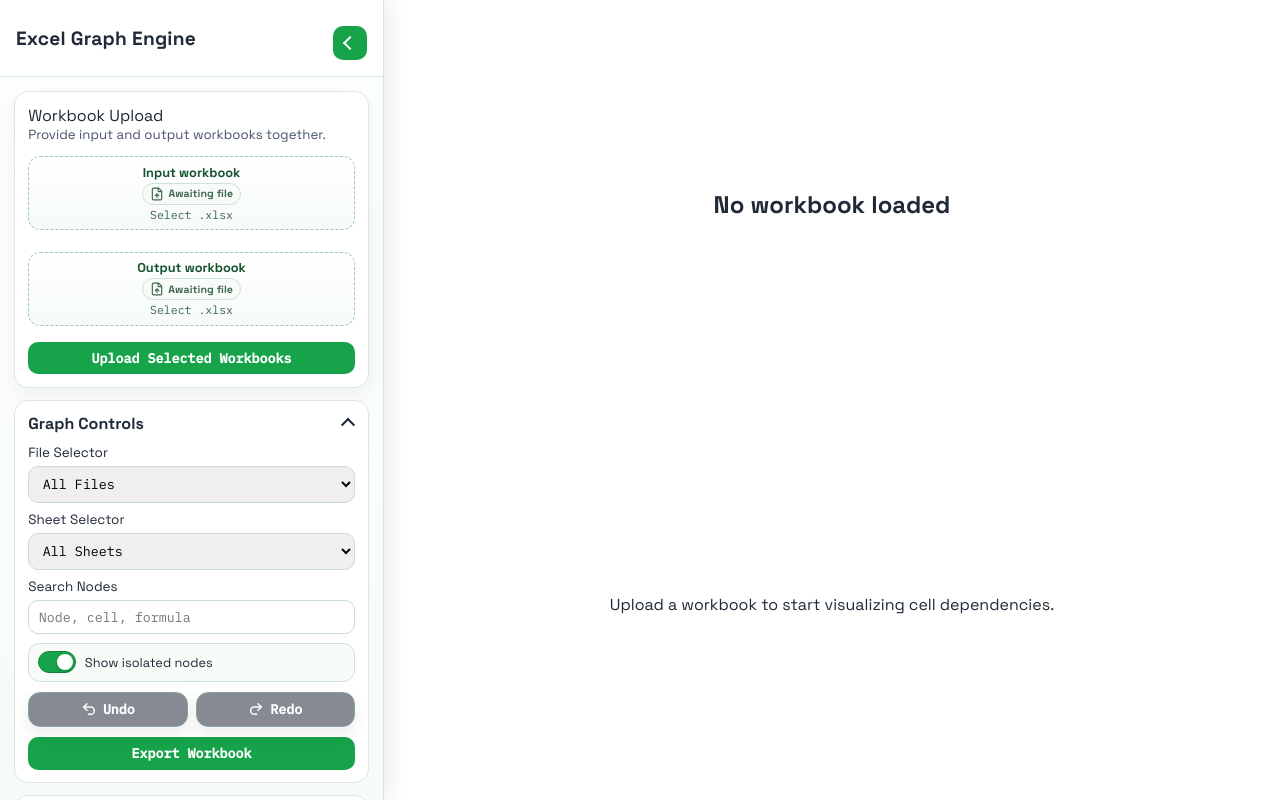
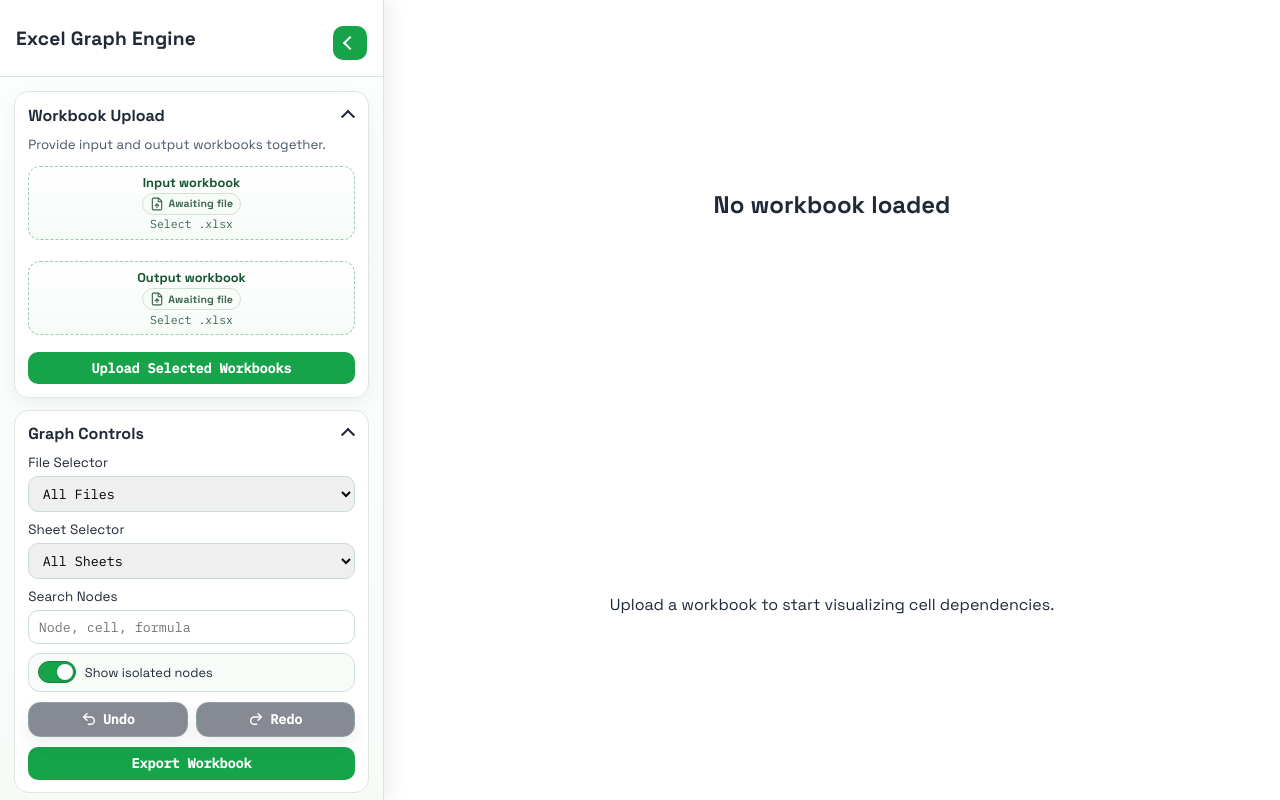
Before and after one commit to SurajSG23/Excel-Graph-Engine, a React (Vite) app in the folder frontend/: page / in a window 1280 px wide. Built offline with nearby package versions, Linux system fonts and the light colour scheme.

Commit message:
Refactor UploadCard and GraphCanvas components: improve layout, add clear buttons for file inputs, and enhance code readability; update styles for upload card summary

```diff
--- a/frontend/src/components/GraphCanvas.tsx
+++ b/frontend/src/components/GraphCanvas.tsx
@@ -29,7 +29,10 @@
   sheetGroup: SheetGroupNode,
 };
 
-type FlowNode = Node<FlowCellData> | Node<FlowRoleGroupData> | Node<FlowSheetGroupData>;
+type FlowNode =
+  | Node<FlowCellData>
+  | Node<FlowRoleGroupData>
+  | Node<FlowSheetGroupData>;
 type FlowEdge = Edge;
 
 export function GraphCanvas() {
@@ -38,12 +41,16 @@
   const selectedFile = useWorkbookStore((s) => s.selectedFile);
   const selectedSheet = useWorkbookStore((s) => s.selectedSheet);
   const searchText = useWorkbookStore((s) => s.searchText);
-  const showZeroDependencyNodes = useWorkbookStore((s) => s.showZeroDependencyNodes);
+  const showZeroDependencyNodes = useWorkbookStore(
+    (s) => s.showZeroDependencyNodes,
+  );
   const setSelectedNode = useWorkbookStore((s) => s.setSelectedNode);
   const applyOperations = useWorkbookStore((s) => s.applyOperations);
   const [hoveredNodeId, setHoveredNodeId] = useState<string | null>(null);
-  const [reactFlowInstance, setReactFlowInstance] =
-    useState<ReactFlowInstance<FlowNode, FlowEdge> | null>(null);
+  const [reactFlowInstance, setReactFlowInstance] = useState<ReactFlowInstance<
+    FlowNode,
+    FlowEdge
+  > | null>(null);
   const lastFitKey = useRef<string>("");
 
   const filtered = useMemo(() => {
@@ -57,7 +64,9 @@
     const sheetNodes =
       selectedSheet === "ALL"
         ? byFile
-        : byFile.filter((node) => `${node.fileName}::${node.sheet}` === selectedSheet);
+        : byFile.filter(
+            (node) => `${node.fileName}::${node.sheet}` === selectedSheet,
+          );
 
     const query = searchText.trim().toLowerCase();
     const queryFilteredNodes = query
@@ -71,7 +80,8 @@
 
     const candidateIdSet = new Set(queryFilteredNodes.map((node) => node.id));
     const candidateEdges = workbook.edges.filter(
-      (edge) => candidateIdSet.has(edge.source) && candidateIdSet.has(edge.target),
+      (edge) =>
+        candidateIdSet.has(edge.source) && candidateIdSet.has(edge.target),
     );
 
     const connectedNodeIds = new Set<string>();
@@ -90,14 +100,25 @@
     );
 
     return { nodes: visibleNodes, edges: visibleEdges };
-  }, [searchText, selectedFile, selectedSheet, showZeroDependencyNodes, workbook]);
+  }, [
+    searchText,
+    selectedFile,
+    selectedSheet,
+    showZeroDependencyNodes,
+    workbook,
+  ]);
 
   const activeNodeId = selectedNodeId;
 
   const highlight = useMemo(() => {
     if (!activeNodeId || !workbook) return new Set<string>();
-    const selectedNode = workbook.nodes.find((node) => node.id === activeNodeId);
-    return new Set<string>([activeNodeId, ...(selectedNode?.dependencies ?? [])]);
+    const selectedNode = workbook.nodes.find(
+      (node) => node.id === activeNodeId,
+    );
+    return new Set<string>([
+      activeNodeId,
+      ...(selectedNode?.dependencies ?? []),
+    ]);
   }, [activeNodeId, workbook]);
 
   const traversal = useMemo(() => {
@@ -137,7 +158,8 @@
   }, [workbook]);
 
   const nodeFileMap = useMemo(
-    () => new Map((workbook?.nodes ?? []).map((node) => [node.id, node.fileName])),
+    () =>
+      new Map((workbook?.nodes ?? []).map((node) => [node.id, node.fileName])),
     [workbook],
   );
 
@@ -151,7 +173,7 @@
         errorNodeIds: issueSummary.errorNodeIds,
         circularNodeIds: issueSummary.circularNodeIds,
         selectedFile,
-        selectedSheet
+        selectedSheet,
       }),
     [
       filtered.nodes,
@@ -163,13 +185,13 @@
       issueSummary.errorNodeIds,
       issueSummary.circularNodeIds,
       selectedFile,
-      selectedSheet
+      selectedSheet,
     ],
   );
 
   const sheetGroups = useMemo(
     () => flowNodes.filter((node) => node.type === "sheetGroup"),
-    [flowNodes]
+    [flowNodes],
   );
 
   const flowEdges = useMemo(
@@ -184,15 +206,19 @@
     [filtered.edges, highlight, nodeFileMap, selectedNodeId, hoveredNodeId],
   );
 
-  const [nodes, setNodes, onNodesChange] = useNodesState<FlowNode>(flowNodes as FlowNode[]);
-  const [edges, setEdges, onEdgesChange] = useEdgesState<FlowEdge>(flowEdges as FlowEdge[]);
+  const [nodes, setNodes, onNodesChange] = useNodesState<FlowNode>(
+    flowNodes as FlowNode[],
+  );
+  const [edges, setEdges, onEdgesChange] = useEdgesState<FlowEdge>(
+    flowEdges as FlowEdge[],
+  );
 
   const stats = useMemo(
     () => ({
       nodeCount: filtered.nodes.length,
-      edgeCount: filtered.edges.length
+      edgeCount: filtered.edges.length,
     }),
-    [filtered.nodes.length, filtered.edges.length]
+    [filtered.nodes.length, filtered.edges.length],
   );
 
   useEffect(() => {
@@ -279,7 +305,9 @@
             return;
           }
 
-          const source = workbook.nodes.find((node) => node.id === draggedNode.id);
+          const source = workbook.nodes.find(
+            (node) => node.id === draggedNode.id,
+          );
           if (!source) {
             return;
           }
@@ -292,12 +320,19 @@
           let targetGroup: Node | undefined;
           for (const group of sheetGroups) {
             const groupWidth = Number(group.style?.width ?? group.width ?? 0);
-            const groupHeight = Number(group.style?.height ?? group.height ?? 0);
+            const groupHeight = Number(
+              group.style?.height ?? group.height ?? 0,
+            );
             const minX = group.position.x;
             const minY = group.position.y;
             const maxX = minX + groupWidth;
             const maxY = minY + groupHeight;
-            if (centerX >= minX && centerX <= maxX && centerY >= minY && centerY <= maxY) {
+            if (
+              centerX >= minX &&
+              centerX <= maxX &&
+              centerY >= minY &&
+              centerY <= maxY
+            ) {
               targetGroup = group;
               break;
             }
@@ -307,7 +342,9 @@
             return;
           }
 
-          const targetData = targetGroup.data as { fileName?: string; sheet?: string } | undefined;
+          const targetData = targetGroup.data as
+            | { fileName?: string; sheet?: string }
+            | undefined;
           const targetFileName = targetData?.fileName;
           const targetSheet = targetData?.sheet;
 
@@ -315,7 +352,10 @@
             return;
           }
 
-          if (source.fileName === targetFileName && source.sheet === targetSheet) {
+          if (
+            source.fileName === targetFileName &&
+            source.sheet === targetSheet
+          ) {
             return;
           }
 
@@ -326,10 +366,10 @@
                 fromNodeId: source.id,
                 toFileName: targetFileName,
                 toSheet: targetSheet,
-                toCell: source.cell
-              }
+                toCell: source.cell,
+              },
             ],
-            `Move ${source.id} to ${targetFileName}::${targetSheet}`
+            `Move ${source.id} to ${targetFileName}::${targetSheet}`,
           );
         }}
       >
@@ -340,7 +380,10 @@
           nodeBorderRadius={8}
           nodeColor={(node) => {
             if (node.type === "roleGroup") {
-              return String((node.data as { color?: string } | undefined)?.color ?? "#cbd5e1");
+              return String(
+                (node.data as { color?: string } | undefined)?.color ??
+                  "#cbd5e1",
+              );
             }
             if (node.type === "sheetGroup") {
               return "#eaf4ee";
@@ -393,7 +436,7 @@
           </div>
         </Panel>
         <Controls showInteractive={false} />
-        <Background gap={28} size={1.1} color="#d5e7dc" />
+        <Background id="dot-grid" gap={28} size={2} color="black" />
       </ReactFlow>
     </section>
   );
--- a/frontend/src/components/UploadCard.tsx
+++ b/frontend/src/components/UploadCard.tsx
@@ -1,5 +1,5 @@
 import { ChangeEvent, useState } from "react";
-import { CheckCircle2, FileUp } from "lucide-react";
+import { CheckCircle2, FileUp, Trash2 } from "lucide-react";
 import { useWorkbookStore } from "../store/workbookStore";
 
 export function UploadCard() {
@@ -29,11 +29,19 @@
   // single-file labeled uploads removed; only paired upload is supported now
 
   return (
-    <section className="upload-card panel">
+    <details className="upload-card panel panel-collapsible" open>
       <summary>Workbook Upload</summary>
       <p>Provide input and output workbooks together.</p>
 
       <div className="upload-grid">
+        <div
+          style={{
+            display: "flex",
+            gap: "5px",
+            alignItems: "center",
+            justifyContent: "center",
+          }}
+        >
           <label
             className={`upload-dropzone ${loading ? "is-loading" : ""} ${inputFile ? "is-selected" : ""}`}
           >
@@ -44,7 +52,9 @@
               onChange={onInputChange}
               disabled={loading}
             />
-          <span className="upload-dropzone-line upload-dropzone-title">Input workbook</span>
+            <span className="upload-dropzone-line upload-dropzone-title">
+              Input workbook
+            </span>
             <span className="upload-status-badge">
               {inputFile ? <CheckCircle2 size={14} /> : <FileUp size={14} />}
               {inputFile ? "Selected" : "Awaiting file"}
@@ -53,7 +63,26 @@
               {inputFile ? inputFile.name : "Select .xlsx"}
             </span>
           </label>
-
+          {inputFile && (
+            <button
+              type="button"
+              className="upload-clear-button"
+              onClick={() => setInputFile(undefined)}
+              aria-label="Remove input workbook"
+              disabled={loading}
+            >
+              <Trash2 size={16} />
+            </button>
+          )}
+        </div>
+        <div
+          style={{
+            display: "flex",
+            gap: "5px",
+            alignItems: "center",
+            justifyContent: "center",
+          }}
+        >
           <label
             className={`upload-dropzone ${loading ? "is-loading" : ""} ${outputFile ? "is-selected" : ""}`}
           >
@@ -64,7 +93,9 @@
               onChange={onOutputChange}
               disabled={loading}
             />
-          <span className="upload-dropzone-line upload-dropzone-title">Output workbook</span>
+            <span className="upload-dropzone-line upload-dropzone-title">
+              Output workbook
+            </span>
             <span className="upload-status-badge">
               {outputFile ? <CheckCircle2 size={14} /> : <FileUp size={14} />}
               {outputFile ? "Selected" : "Awaiting file"}
@@ -73,13 +104,29 @@
               {outputFile ? outputFile.name : "Select .xlsx"}
             </span>
           </label>
+          {outputFile && (
+            <button
+              type="button"
+              className="upload-clear-button"
+              onClick={() => setOutputFile(undefined)}
+              aria-label="Remove output workbook"
+              disabled={loading}
+            >
+              <Trash2 size={16} />
+            </button>
+          )}
+        </div>
       </div>
 
       <div className="upload-actions">
-        <button type="button" onClick={onUploadPair} disabled={loading || (!inputFile && !outputFile)}>
+        <button
+          type="button"
+          onClick={onUploadPair}
+          disabled={loading || (!inputFile && !outputFile)}
+        >
           {loading ? "Processing..." : "Upload Selected Workbooks"}
         </button>
       </div>
-    </section>
+    </details>
   );
 }
--- a/frontend/src/styles.css
+++ b/frontend/src/styles.css
@@ -179,6 +179,10 @@
 .upload-card h3 {
   margin: 0 0 0.36rem;
   font-size: 0.95rem;
+}
+
+.upload-card summary {
+  font-weight: 700;
 }
 
 .upload-card p {
@@ -491,10 +495,6 @@
 
 .canvas-shell .react-flow__node.dragging {
   cursor: grabbing;
-}
-
-.canvas-shell .react-flow__renderer {
-  background: #a0a0a0;
 }
 
 .canvas-shell .react-flow__attribution {
```
Lines whose indentation alone changed are shown as unchanged.
